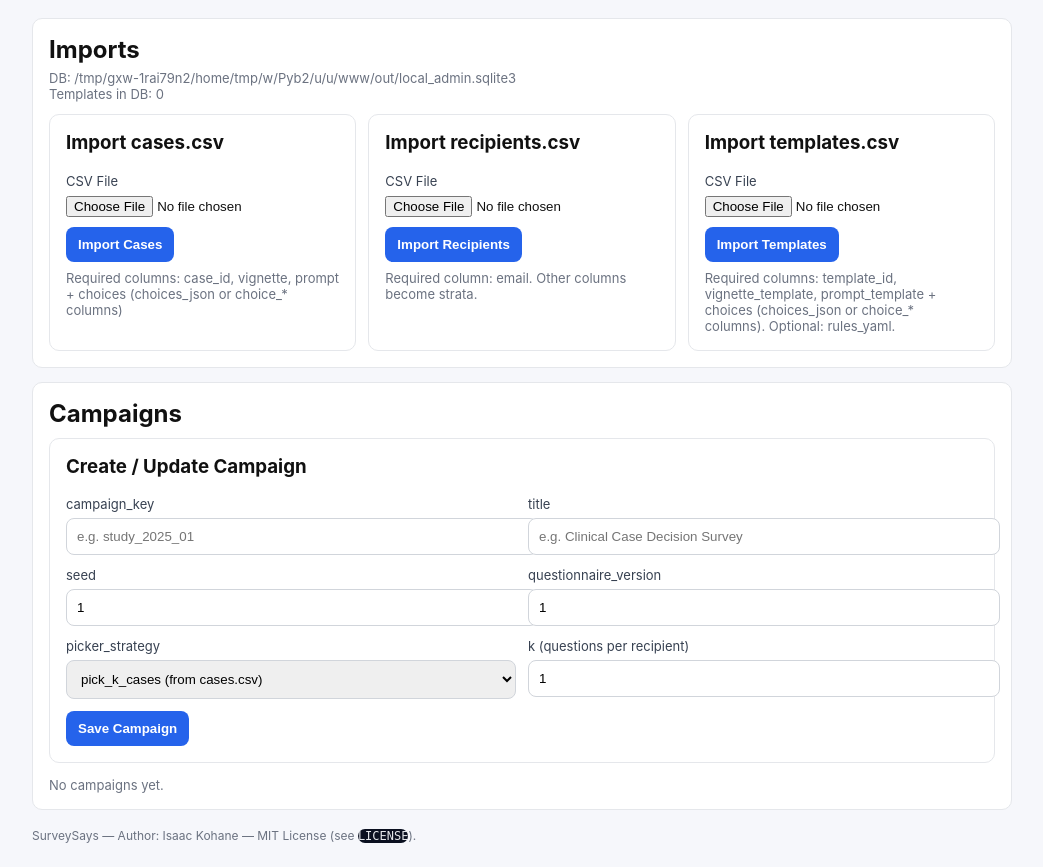
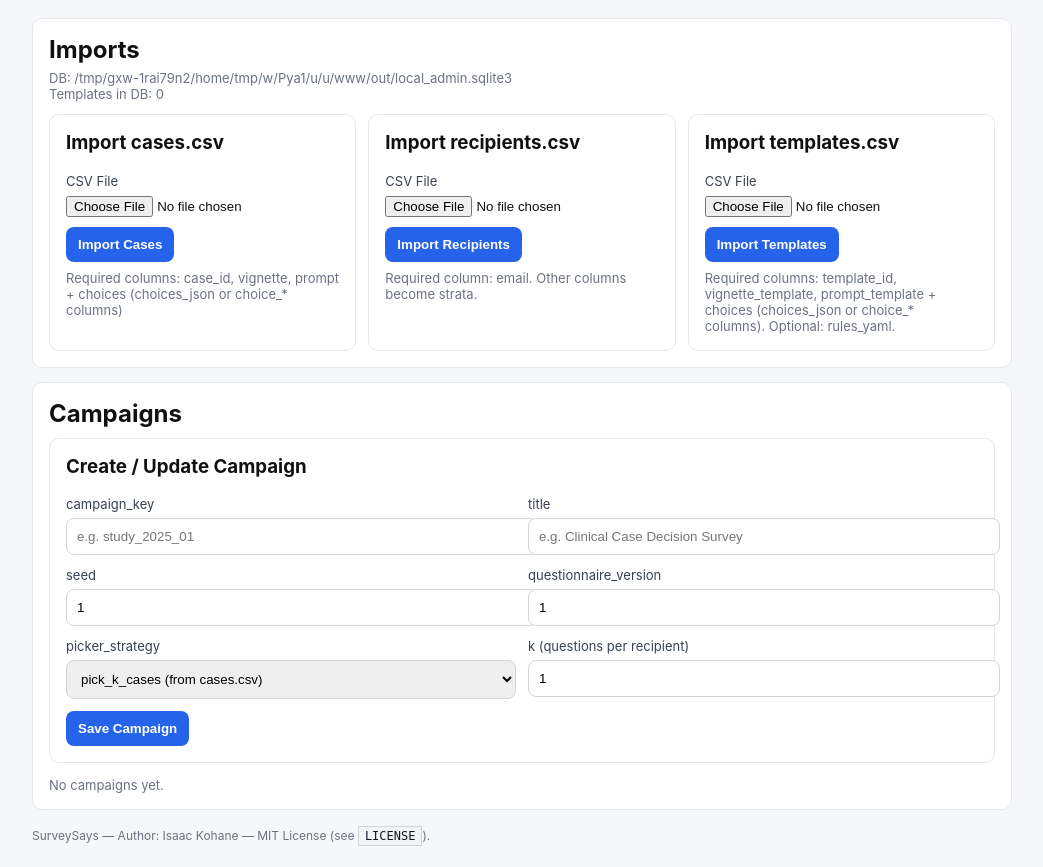
Before and after one commit to ikohane/surveysays, a Flask app: page / in a window 1280 px wide. Shown: the part 48-915 px from the top of the page, without its empty margins (118-1161 px from the left). Run offline with Flask 3, Linux system fonts and the light colour scheme; data that the repository does not hold is empty.

Commit message:
UI: improve code highlight readability (square corners)

```diff
--- a/admin_app/admin_app/templates/base.html
+++ b/admin_app/admin_app/templates/base.html
@@ -25,8 +25,9 @@
       .flash.success { background: #dcfce7; border: 1px solid #bbf7d0; color: #14532d; }
       table { width: 100%; border-collapse: collapse; }
       th, td { text-align: left; border-bottom: 1px solid #e5e7eb; padding: 10px 8px; font-size: 14px; }
-      code, pre { background: #0b1020; color: #e5e7eb; border-radius: 8px; }
-      pre { padding: 12px; overflow: auto; }
+      /* Code styling: readable colors + padding, with square corners (no rounded edges). */
+      code { background: #f3f4f6; color: #111827; border: 1px solid #d1d5db; border-radius: 0; padding: 2px 6px; }
+      pre { background: #f3f4f6; color: #111827; border: 1px solid #d1d5db; border-radius: 0; padding: 12px; overflow: auto; }
       .pill { display: inline-block; padding: 2px 8px; border-radius: 999px; background: #eef2ff; color: #3730a3; font-size: 12px; }
       .actions { display: flex; gap: 10px; flex-wrap: wrap; align-items: center; }
       footer { max-width: 980px; margin: 0 auto 24px auto; padding: 0 18px; color: #6b7280; font-size: 12px; }
```
